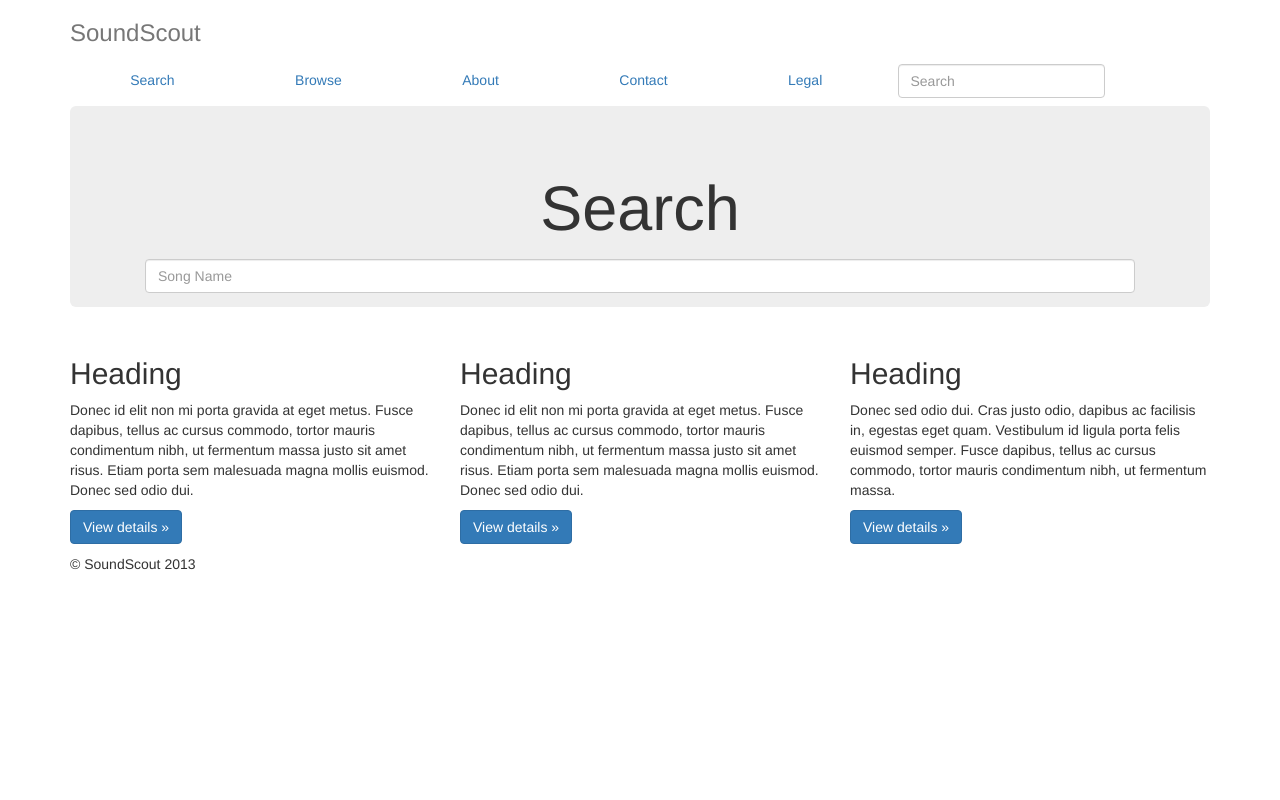
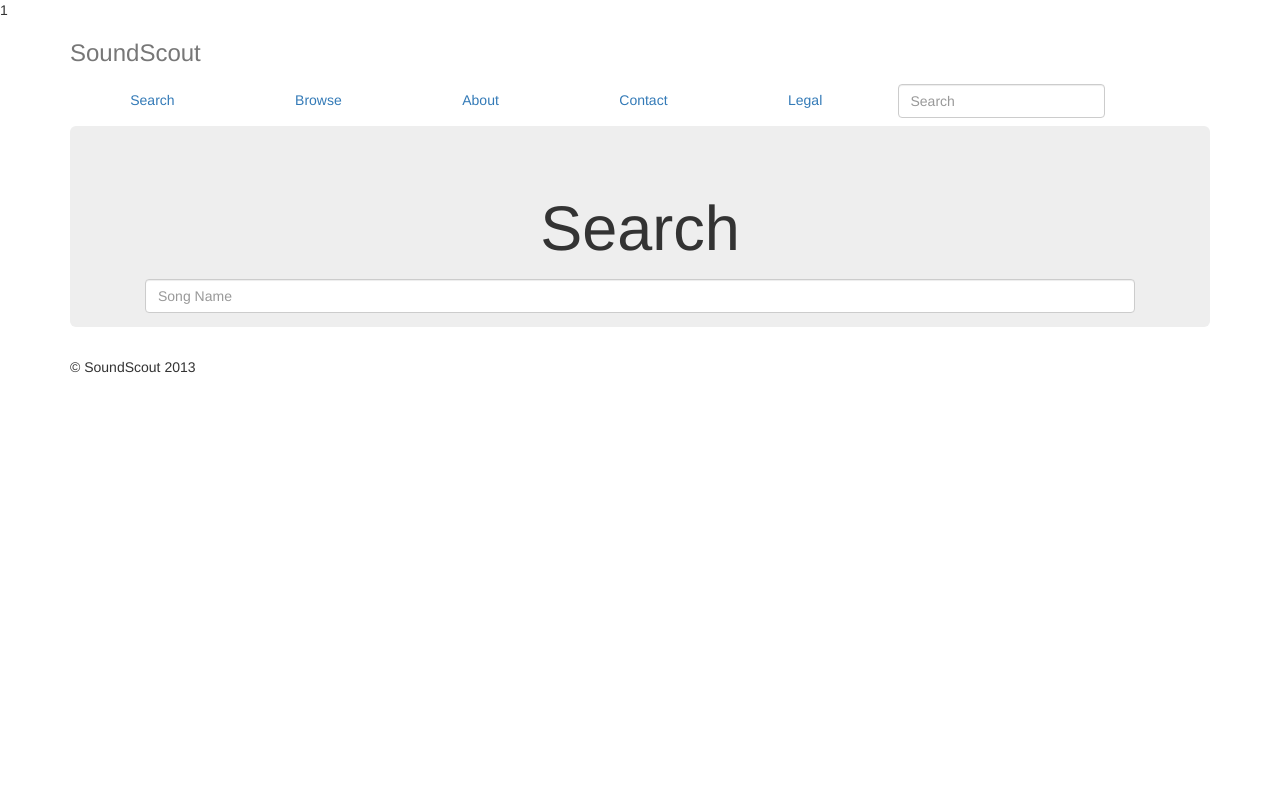
Before and after one commit to jonmetz/SoundScout, a Python web app: template search/templates/search/search.html in a window 1280 px wide. Run offline with Jinja, Linux system fonts and the light colour scheme; the template is opened without the code that fills it, so the values that code supplies are empty; some libraries are stand-ins or nearby versions.

Commit message:
1. Fixed variable name (search_term) 2. Created skeleton.html to be base webpage 3. Made search.html and results.html use skeleton 4. improved results.html:    i. Include Artwork    ii. Songs listed in tabular format    iii. Songs link to actual file not /music 5. Reject empty queries

```diff
--- a/search/templates/search/search.html
+++ b/search/templates/search/search.html
@@ -1,38 +1,6 @@
-<!DOCTYPE html>
-<html lang="en">
-  <head>
-    <meta charset="utf-8">
-    <meta name="viewport" content="width=device-width, initial-scale=1.0">
-    <meta name="description" content="">
-    <meta name="author" content="">
-    <link rel="shortcut icon" href="../../assets/ico/favicon.png">
-
-    <title>SoundScout</title>
-
-    <!-- Bootstrap core CSS -->
-    <link href="//netdna.bootstrapcdn.com/bootstrap/3.0.0/css/bootstrap.min.css" rel="stylesheet">
-
-  </head>
-
-  <body>
-
-    <div class="container">
-
-      <div class="masthead">
-        <h3 class="text-muted">SoundScout</h3>
-        <ul class="nav nav-justified">
-          <li class="active"><a href="/">Search</a></li>
-          <li class=""><a href="/Browse">Browse</a></li>
-          <li><a href="/About">About</a></li>
-          <li><a href="/Contact">Contact</a></li>
-          <li><a href="/Legal">Legal</a></li>
-	  <li><form class="navbar-form" role="search" action="http://127.0.0.1:8000/search/form.html" method="get">
-	      <div class="form-group">
-		<input id="q"type="text" class="form-control" placeholder="Search" name="q">
-	  </div></li>
-        </ul>
-      </div>
-
+1{% extends "search/skeleton.html" %}
+{% block title %}SoundScout{% endblock %}
+{% block content %}
       <!-- Jumbotron -->
       <div class="jumbotron">
 	<form>
@@ -48,38 +16,4 @@
 	</form>
 
       </div>
-
-      <!-- Example row of columns -->
-
-      <div class="row">
-        <div class="col-lg-4">
-          <h2>Heading</h2>
-          <p>Donec id elit non mi porta gravida at eget metus. Fusce dapibus, tellus ac cursus commodo, tortor mauris condimentum nibh, ut fermentum massa justo sit amet risus. Etiam porta sem malesuada magna mollis euismod. Donec sed odio dui. </p>
-          <p><a class="btn btn-primary" href="#">View details &raquo;</a></p>
-        </div>
-        <div class="col-lg-4">
-          <h2>Heading</h2>
-          <p>Donec id elit non mi porta gravida at eget metus. Fusce dapibus, tellus ac cursus commodo, tortor mauris condimentum nibh, ut fermentum massa justo sit amet risus. Etiam porta sem malesuada magna mollis euismod. Donec sed odio dui. </p>
-          <p><a class="btn btn-primary" href="#">View details &raquo;</a></p>
-       </div>
-        <div class="col-lg-4">
-          <h2>Heading</h2>
-          <p>Donec sed odio dui. Cras justo odio, dapibus ac facilisis in, egestas eget quam. Vestibulum id ligula porta felis euismod semper. Fusce dapibus, tellus ac cursus commodo, tortor mauris condimentum nibh, ut fermentum massa.</p>
-          <p><a class="btn btn-primary" href="#">View details &raquo;</a></p>
-        </div>
-      </div>
-
-      <!-- Site footer -->
-      <div class="footer">
-        <p>&copy; SoundScout 2013</p>
-      </div>
-
-    </div> <!-- /container -->
-
-    <!-- jQuery (necessary for Bootstrap's JavaScript plugins) -->
-    <script src="//code.jquery.com/jquery.js"></script>
-    <!-- Latest compiled and minified JavaScript -->
-    <script src="//netdna.bootstrapcdn.com/bootstrap/3.0.0/js/bootstrap.min.js"></script>
-
-  </body>
-</html>
+{% endblock %}
--- /dev/null
+++ b/search/templates/search/skeleton.html
@@ -0,0 +1,49 @@
+<!DOCTYPE html>
+<html lang="en">
+  <head>
+    <meta charset="utf-8">
+    <meta name="viewport" content="width=device-width, initial-scale=1.0">
+    <meta name="description" content="">
+    <meta name="author" content="">
+    <link rel="shortcut icon" href="../../assets/ico/favicon.png">
+
+     <title>{% block title %}{% endblock %}</title>
+
+    <!-- Bootstrap core CSS -->
+    <link href="//netdna.bootstrapcdn.com/bootstrap/3.0.0/css/bootstrap.min.css" rel="stylesheet">
+
+  </head>
+
+  <body>
+
+    <div class="container">
+
+      <div class="masthead">
+        <h3 class="text-muted">SoundScout</h3>
+        <ul class="nav nav-justified">
+          <li class="active"><a href="/">Search</a></li>
+          <li class=""><a href="/Browse">Browse</a></li>
+          <li><a href="/About">About</a></li>
+          <li><a href="/Contact">Contact</a></li>
+          <li><a href="/Legal">Legal</a></li>
+	  <li><form class="navbar-form" role="search" action="http://127.0.0.1:8000/search/form.html" method="get">
+	      <div class="form-group">
+		<input id="q"type="text" class="form-control" placeholder="Search" name="q">
+	  </div></li>
+        </ul>
+      </div>
+{% block content %}{% endblock %}
+      <!-- Site footer -->
+      <div class="footer">
+        <p>&copy; SoundScout 2013</p>
+      </div>
+
+    </div> <!-- /container -->
+
+    <!-- jQuery (necessary for Bootstrap's JavaScript plugins) -->
+    <script src="//code.jquery.com/jquery.js"></script>
+    <!-- Latest compiled and minified JavaScript -->
+    <script src="//netdna.bootstrapcdn.com/bootstrap/3.0.0/js/bootstrap.min.js"></script>
+
+  </body>
+</html>
--- a/search/urls.py
+++ b/search/urls.py
@@ -5,7 +5,7 @@ urlpatterns = patterns('',
                        url(r'^$', views.searchpage, name='searchpage'),
                        url(r'^form.html?q=[\w|\s]+$', views.searchform, name='searchform'),
                        url(r'^form.html$', views.searchform, name='searchform'),
-                       url(r'^(?P<search_query>[\w|\s]+)/$', views.results, name='results_page'),
-                       url(r'^looked_for/(?P<search_query>[\w|\s]+)/$', views.looked_for, name='looked_for'),
+                       url(r'^(?P<search_terms>[\w|\s]+)/$', views.results, name='results_page'),
+                       url(r'^looked_for/(?P<search_terms>[\w|\s]+)/$', views.looked_for, name='looked_for'),
 
 )
```
Also changed, not shown: search/templates/search/results.html (+24 -9 lines), search/views.py (+14 -12 lines).
